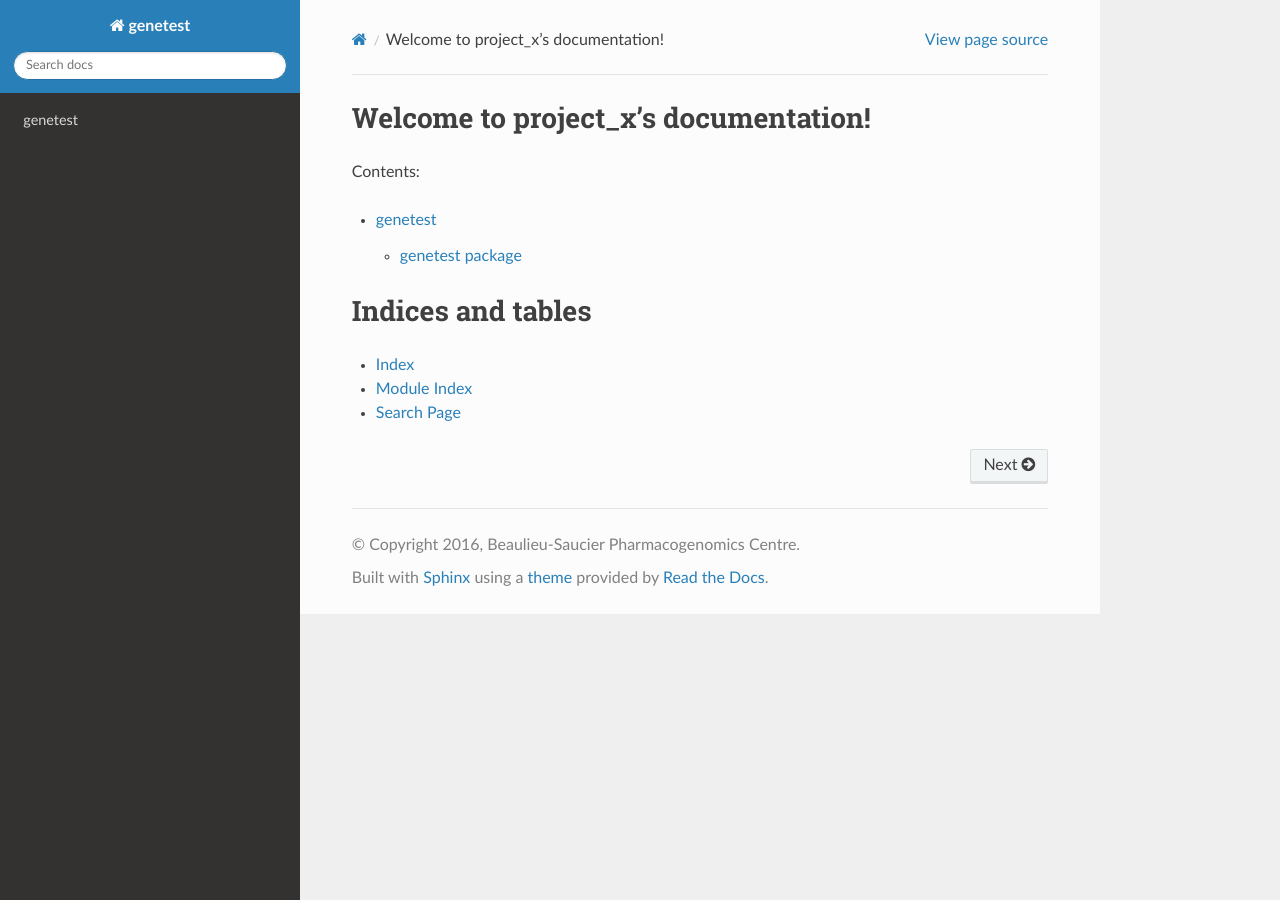
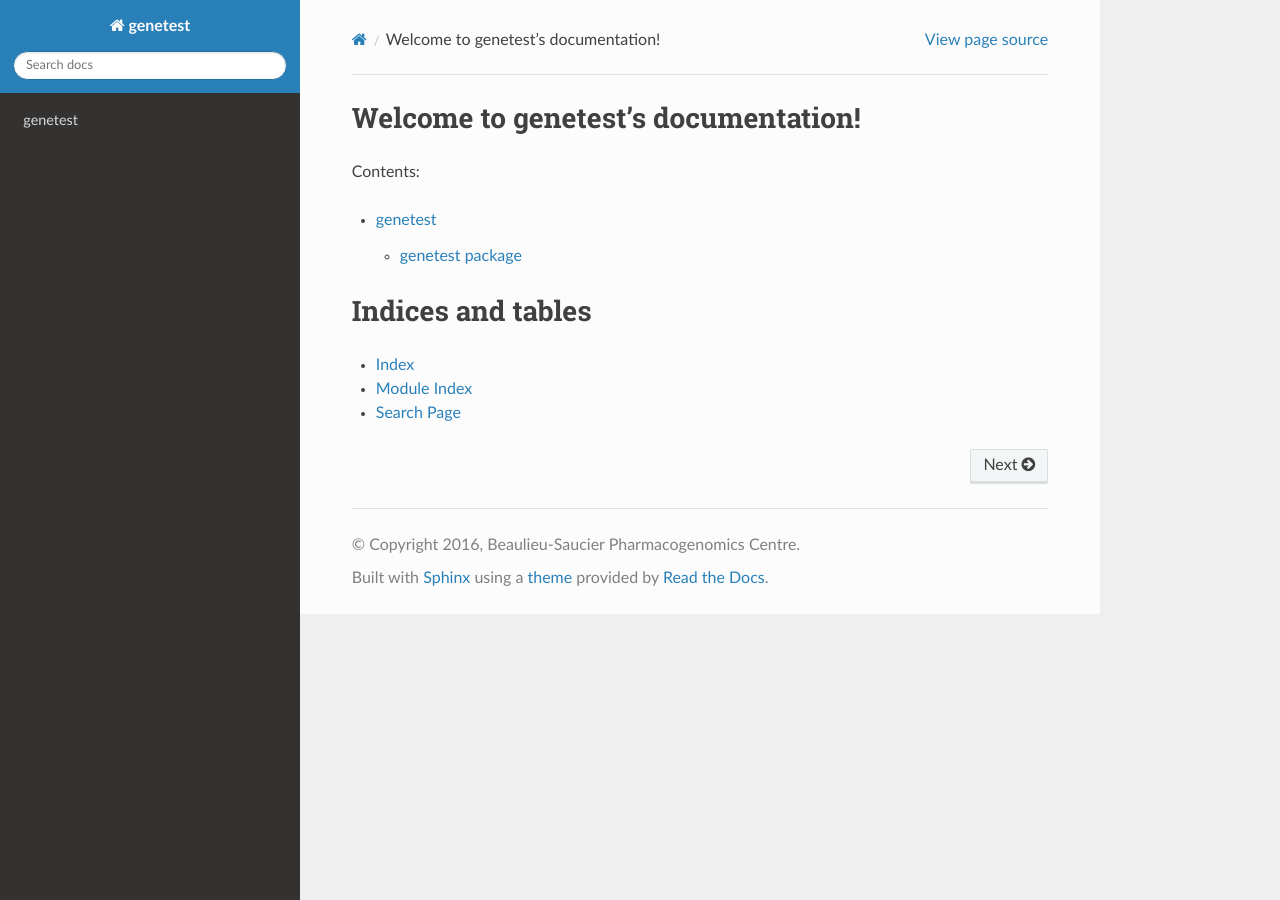
Before and after one commit to pgxcentre/genetest, a Sphinx documentation site: the page built from docs/index.rst, in a window 1280 px wide. Built offline with Sphinx 7.4.7 and the Read the Docs theme 2.0.0, drawn with Linux system fonts in a browser that asks for light colours; the version number could not be read and is left out.

Commit message:
Changed forgotten 'project_x' to 'genetest' in documentation

```diff
--- a/docs/index.rst
+++ b/docs/index.rst
@@ -1,9 +1,9 @@
-.. project_x documentation master file, created by
+.. genetest documentation master file, created by
    sphinx-quickstart on Wed Sep 14 13:01:46 2016.
    You can adapt this file completely to your liking, but it should at least
    contain the root `toctree` directive.
 
-Welcome to project_x's documentation!
+Welcome to genetest's documentation!
 =====================================
 
 Contents:
```
Also changed, not shown: 2 other files.
